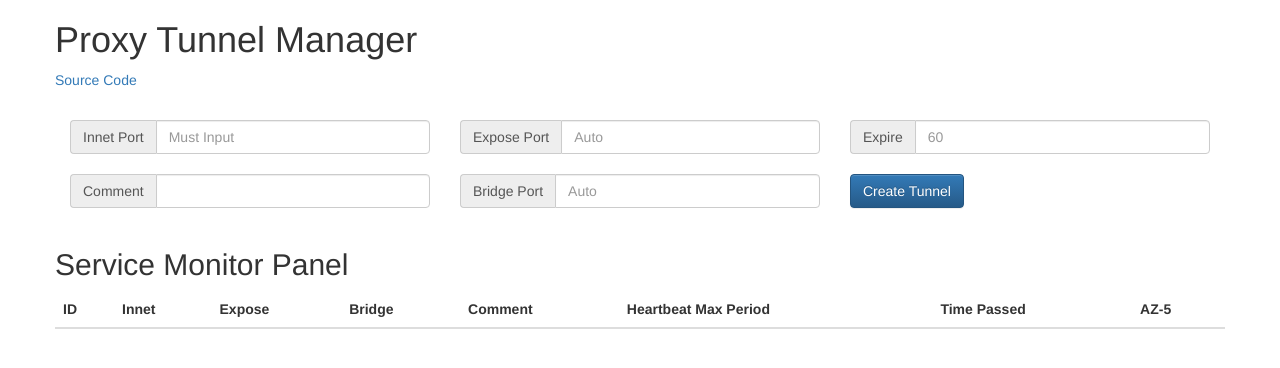
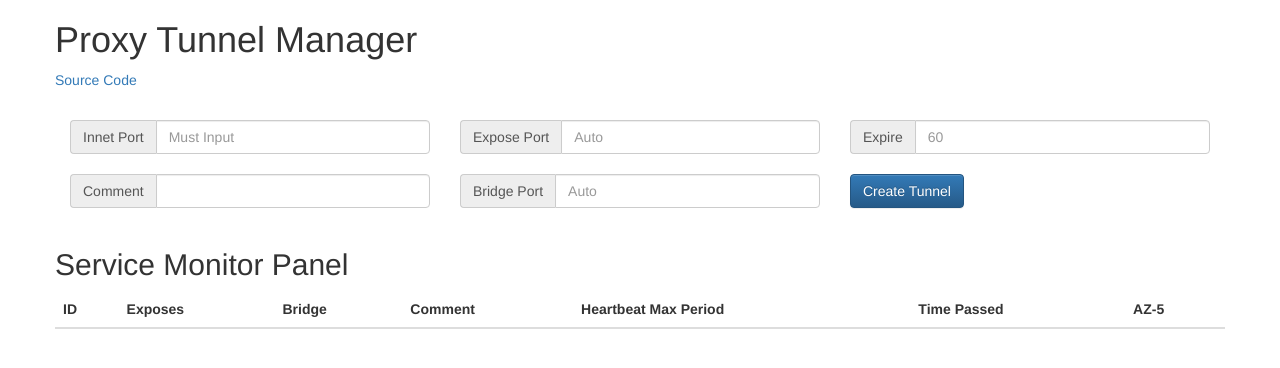
Before and after one commit to TsingJyujing/goproxy-tunnel-server, a Django app: page /ui/manager in a window 1280 px wide. Shown: the top 368 px of the page. Run offline with Django 3.2, Linux system fonts and the light colour scheme; a user stored in the database is signed in; tables that the repository leaves empty hold one stand-in row (values such as "Sample post"); data that the repository does not hold is empty; parts of the project's set-up code (start-up, migrations or seed data) failed here and were passed over.

Commit message:
Update UI

```diff
--- a/templates/manage.html
+++ b/templates/manage.html
@@ -77,8 +77,7 @@
                 <thead>
                 <tr>
                     <th>ID</th>
-                    <th>Innet</th>
-                    <th>Expose</th>
+                    <th>Exposes</th>
                     <th>Bridge</th>
                     <th>Comment</th>
                     <th>Heartbeat Max Period</th>
@@ -103,8 +102,11 @@
         const get_td = (value) => $("<td></td>").text(value);
         const tr = $("<tr></tr>");
         tr.append(get_td(item["id"]));
-        tr.append(get_td(item["tunnel"]["innet_port"]));
-        tr.append(get_td(item["tunnel"]["expose_port"]));
+        tr.append(get_td(
+            item["tunnel"]["exposes"].map(
+                (x)=>`${x.innet_port} -> ${x.expose_port}`
+            ).join("\n")
+        ));
         tr.append(get_td(item["tunnel"]["bridge_port"]));
         tr.append(get_td(item["tunnel"]["comment"]));
         if (item["tunnel"]["expire_time"] <= 0) {
```
